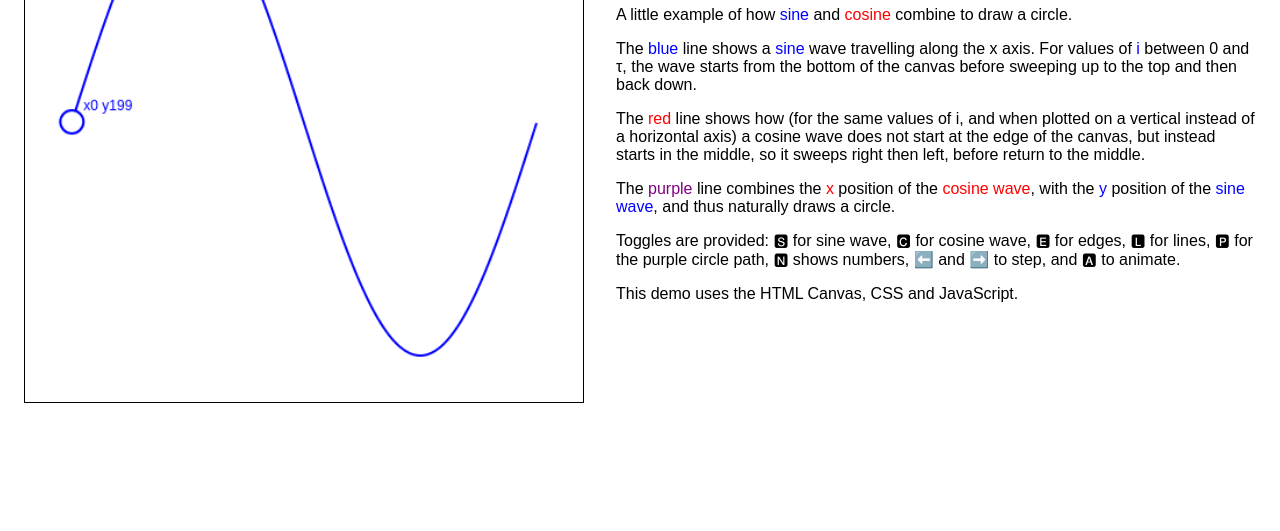
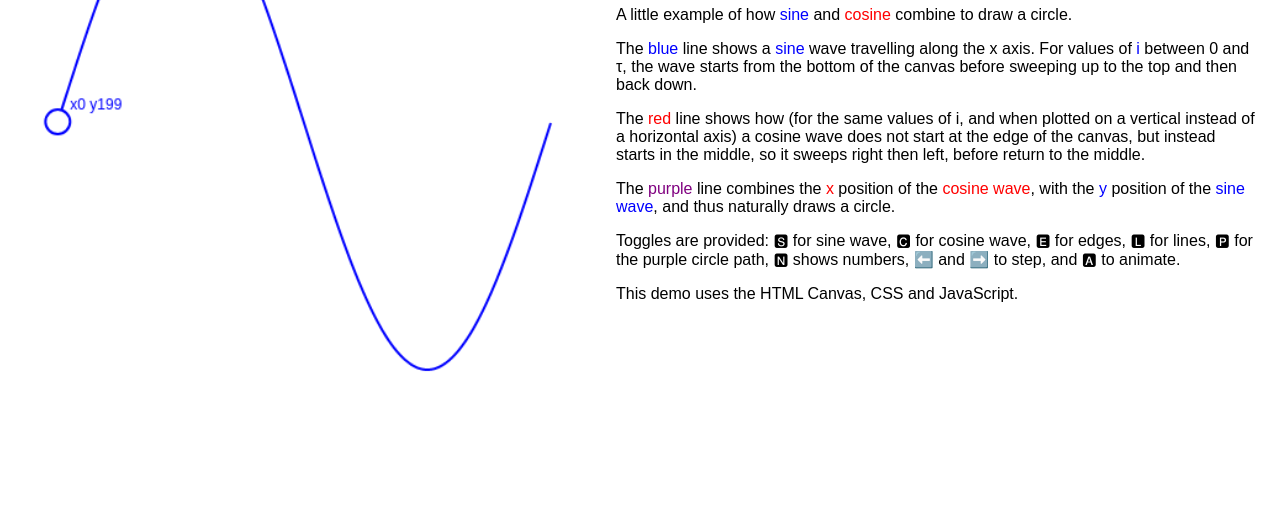
Before and after one commit to portsoc/canvascircle, a plain HTML site: page index.html in a window 1280 px wide. Shown: the part 285-816 px from the top of the page. Drawn offline with Linux system fonts and the light colour scheme.

Commit message:
border and margin defunct

```diff
--- a/style.css
+++ b/style.css
@@ -53,8 +53,3 @@ abbr[title] {
 i { color: blue; font-style: normal;}
 em { color: red; font-style: normal;}
 b { color: purple; font-weight: normal;}
-
-canvas {
-  margin: 2vmin;
-  border: thin solid black;
-}
```
